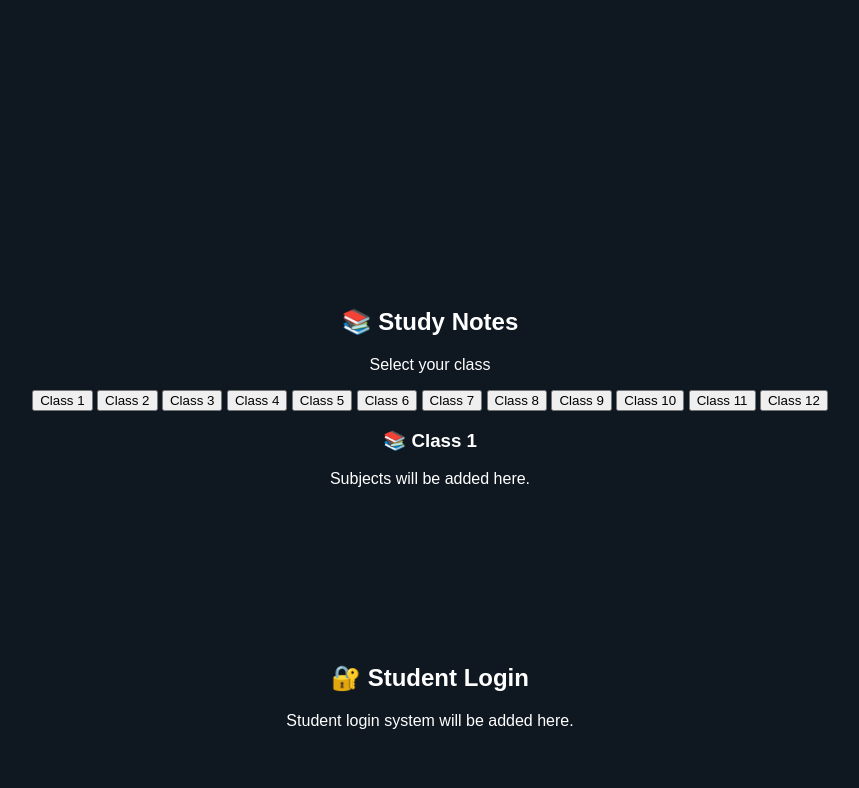
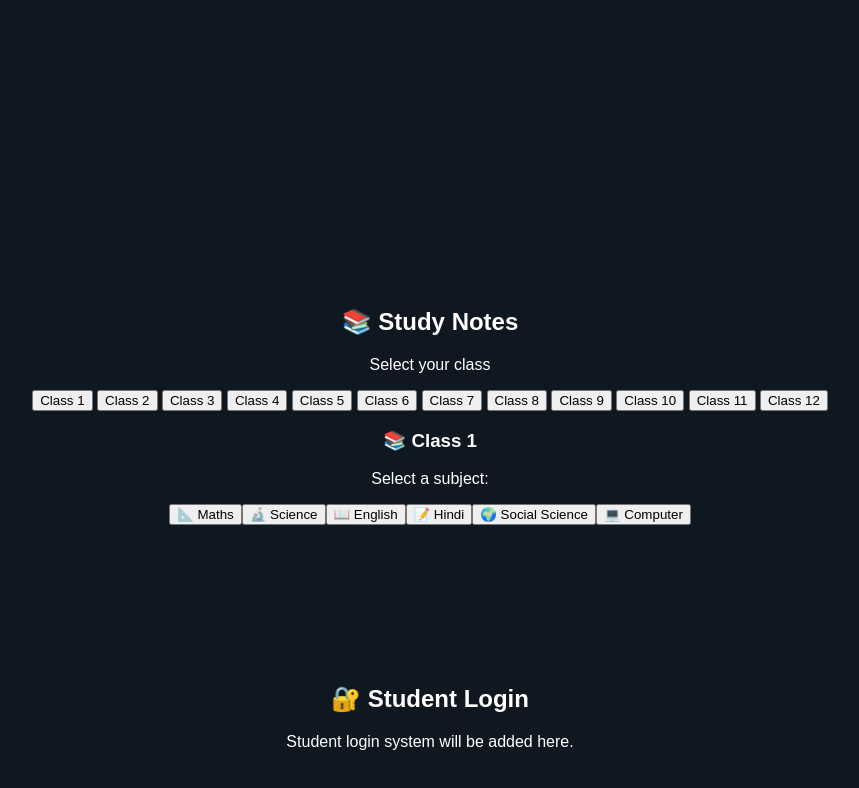
Before and after one commit to d7332553191-a11y/devid-personal-website, a website: page index.html in a window 1280 px wide. Both pictures are taken after a click on the button "Class 1". Shown: the part 451-1239 px from the top of the page, without its empty margins (210-1069 px from the left). Drawn offline with Linux system fonts and the light colour scheme.

Commit message:
Update index.html

```diff
--- a/index.html
+++ b/index.html
@@ -113,9 +113,20 @@
 </section>
 <script>
 function openClass(classNumber) {
+    function openSubject(subject) {
+    document.getElementById("classContent").innerHTML =
+        "<h3>📚 " + subject + "</h3>" +
+        "<p>Chapters will be added here.</p>";
+    }
     document.getElementById("classContent").innerHTML =
         "<h3>📚 Class " + classNumber + "</h3>" +
-        "<p>Subjects will be added here.</p>";
+        "<p>Select a subject:</p>" +
+"<button onclick=\"openSubject('Maths')\">📐 Maths</button>" +
+"<button onclick=\"openSubject('Science')\">🔬 Science</button>" +
+"<button onclick=\"openSubject('English')\">📖 English</button>" +
+"<button onclick=\"openSubject('Hindi')\">📝 Hindi</button>" +
+"<button onclick=\"openSubject('Social Science')\">🌍 Social Science</button>" +
+"<button onclick=\"openSubject('Computer')\">💻 Computer</button>";
 }
 </script>
 
```
